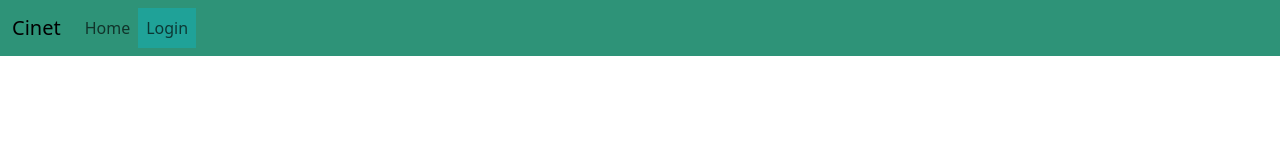
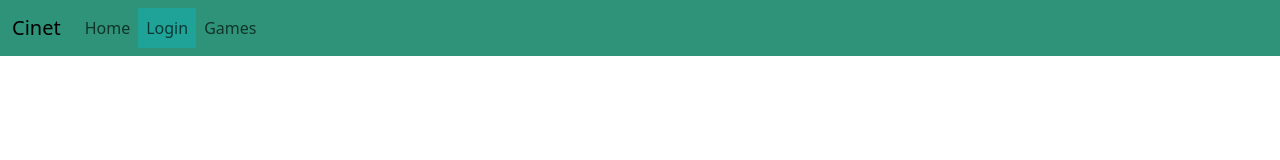
Before and after one commit to arminrueegger/cinet, a React (Vite) app: page /Games in a window 1280 px wide. Before the commit this address had no page. Shown: the top 160 px of the page. Built offline with nearby package versions, Linux system fonts and the light colour scheme.

Commit message:
adds game file

```diff
--- /dev/null
+++ b/src/Games.jsx
@@ -0,0 +1,11 @@
+import {Link} from "react-router-dom";
+
+export function Games() {
+
+
+    return (
+        <>
+
+        </>
+    );
+}
--- a/src/Header.jsx
+++ b/src/Header.jsx
@@ -17,8 +17,11 @@ export function Header() {
                             <li className="nav-item">
                                 <Link className={"nav-link"} to={"/"}>Home</Link>
                             </li>
-                            <li className="nav-item"  style={{ backgroundColor: '#1fa298' }}>
+                            <li className="nav-item" style={{backgroundColor: '#1fa298'}}>
                                 <Link className={"nav-link"} to={"/Login"}>Login</Link>
+                            </li>
+                            <li className="nav-item">
+                                <Link className={"nav-link"} to={"/Games"}>Games</Link>
                             </li>
                         </ul>
                     </div>
--- a/src/main.jsx
+++ b/src/main.jsx
@@ -5,6 +5,7 @@ import {Header} from './Header.jsx'
 
 import ReactDOM from "react-dom/client";
 import {BrowserRouter, Routes, Route} from "react-router-dom";
+import {Games} from "./Games.jsx";
 
 export default function Main() {
     const [name, setName] = useState('')
@@ -16,6 +17,7 @@ export default function Main() {
             <Routes>
                 <Route path="/" element={<Home/>}></Route>
                 <Route path="/Login" element={<Login name={name} setName={setName} email={email} setEmail={setEmail}/>}></Route>
+                <Route path="/Games" element={<Games/>}></Route>
             </Routes>
         </BrowserRouter>
     );
```
